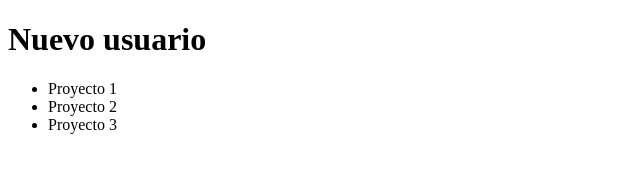
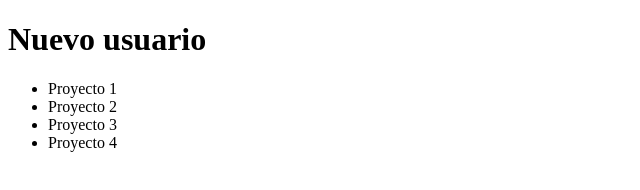
Before and after one commit to pablo-mrn1/primerproyecto, a plain HTML site: page index.html in a window 1280 px wide. Shown: the full height of the page, 0-640 px from the left. Drawn offline with Linux system fonts and the light colour scheme.

Commit message:
Añadido proyecto para segunda rama

```diff
--- a/index.html
+++ b/index.html
@@ -15,6 +15,7 @@
         <li>Proyecto 1</li>
         <li>Proyecto 2</li>
         <li>Proyecto 3</li>
+        <li>Proyecto 4</li>
     </ul>
 </body>
 </html>
```
